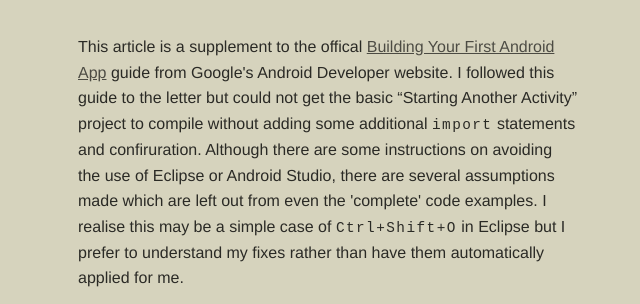
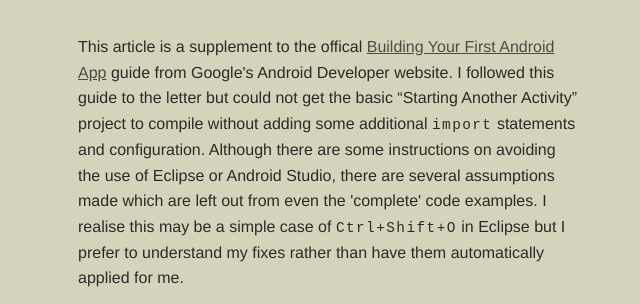
Before and after one commit to skl/skl.github.io, a plain HTML site: page index.html in a window 1280 px wide. Shown: the part 465-769 px from the top of the page, 312-952 px from the left. Drawn offline with Linux system fonts and the light colour scheme.

Commit message:
Fix spelling

```diff
--- a/index.html
+++ b/index.html
@@ -79,7 +79,7 @@ abbr {border-bottom:1px dashed #807e71; cursor:help}
 <a href="http://developer.android.com/training/basics/firstapp/index.html">Building Your First Android App</a>
 guide from Google's Android Developer website. I followed this guide to the letter but could not get the basic
 &ldquo;Starting Another Activity&rdquo; project to compile without adding some additional <code>import</code>
-statements and confiruration. Although there are some instructions on avoiding the use of Eclipse or Android Studio,
+statements and configuration. Although there are some instructions on avoiding the use of Eclipse or Android Studio,
 there are several assumptions made which are left out from even the 'complete' code examples. I realise this may be a
 simple case of <kbd>Ctrl+Shift+O</kbd> in Eclipse but I prefer to understand my fixes rather than have them
 automatically applied for me.</p>
```
